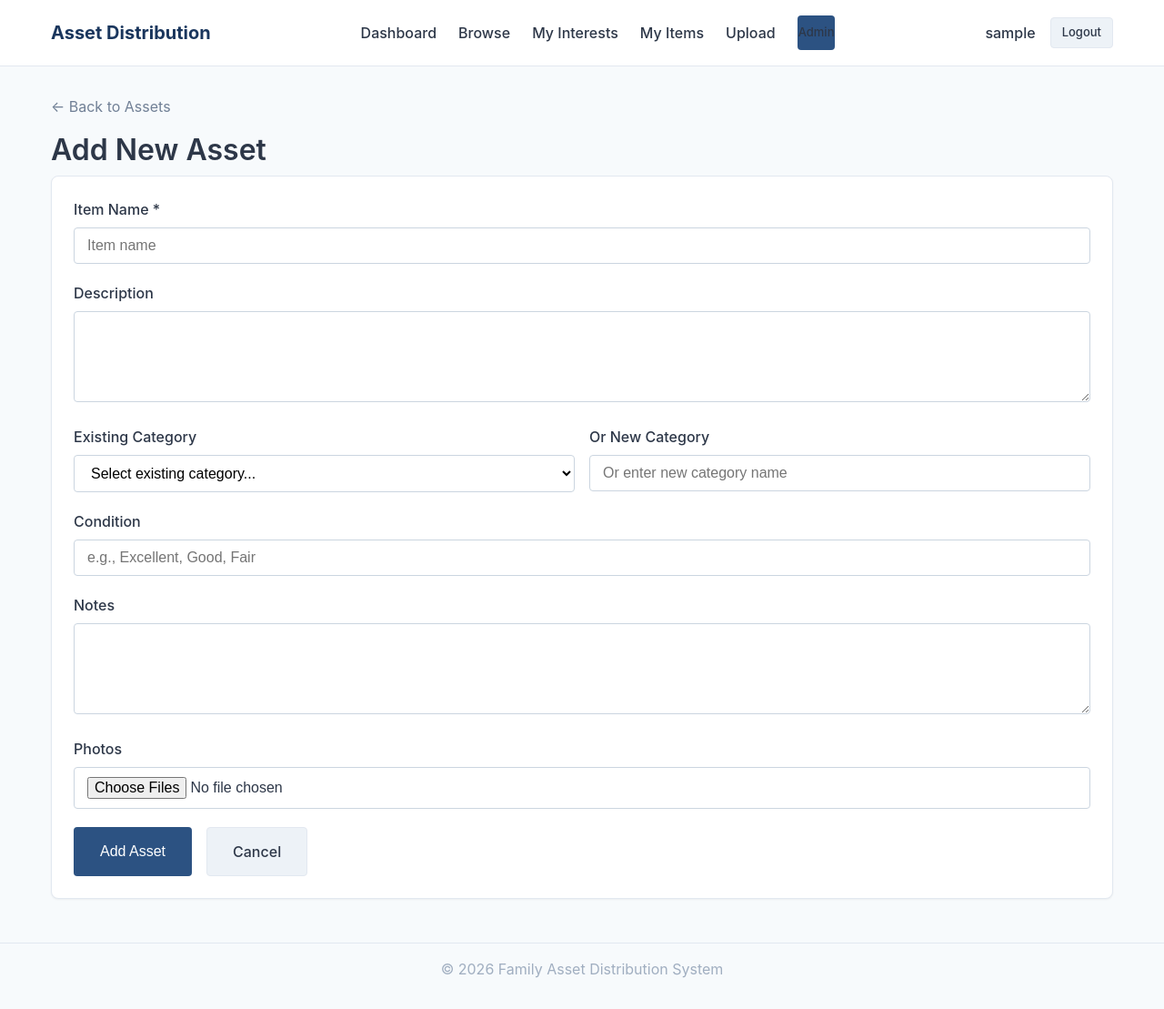
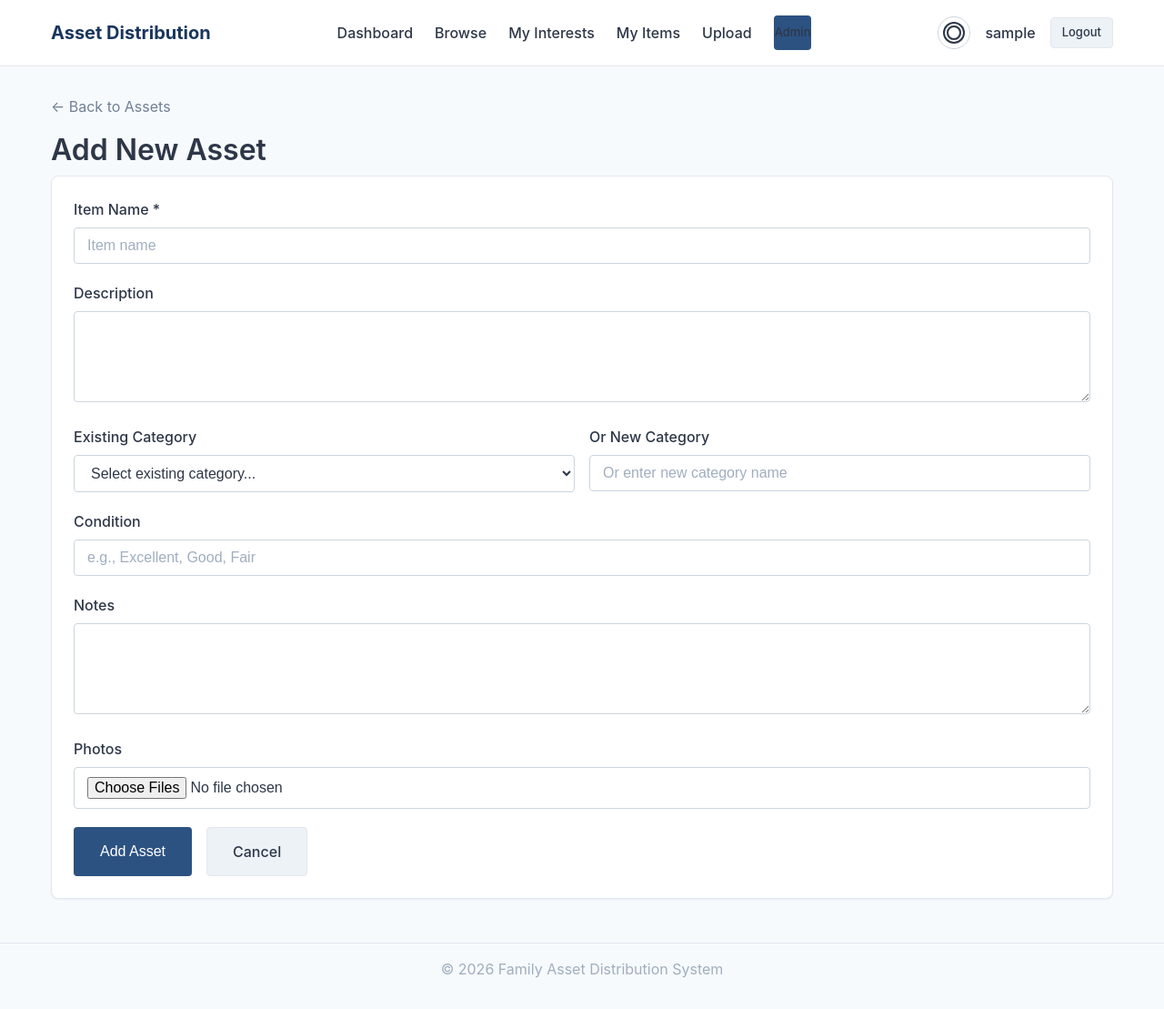
Before and after one commit to darrenmcewan/Asset-Distribution, a Django app: page /admin-panel/assets/add/ in a window 1280 px wide. Shown: the whole page at 91% size. Run offline with Django 4.2, Linux system fonts and the light colour scheme; the visitor is signed in with stand-in values (Sample User, id 1); data that the repository does not hold is empty.

Commit message:
Implement dark mode theme support with toggle functionality

```diff
--- a/static/css/style.css
+++ b/static/css/style.css
@@ -7,6 +7,7 @@
    CSS Variables
    ============================================================================ */
 :root {
+    color-scheme: light;
     --color-primary: #2c5282;
     --color-primary-dark: #1a365d;
     --color-primary-light: #4299e1;
@@ -189,6 +219,52 @@ p {
     color: var(--color-text);
 }
 
+.theme-toggle {
+    width: 2.25rem;
+    height: 2.25rem;
+    display: inline-flex;
+    align-items: center;
+    justify-content: center;
+    border: 1px solid var(--color-border-dark);
+    border-radius: 9999px;
+    background-color: var(--color-bg-white);
+    color: var(--color-text);
+    cursor: pointer;
+    transition: background-color 0.15s ease, border-color 0.15s ease, color 0.15s ease;
+}
+
+.theme-toggle:hover {
+    border-color: var(--color-primary);
+    color: var(--color-primary);
+}
+
+.theme-toggle:focus-visible {
+    outline: none;
+    box-shadow: 0 0 0 3px rgba(66, 153, 225, 0.25);
+}
+
+.theme-toggle-icon {
+    width: 1rem;
+    height: 1rem;
+    background-color: transparent;
+    border: 2px solid currentColor;
+    border-radius: 50%;
+    box-shadow: 0 0 0 2px var(--color-bg-white), 0 0 0 4px currentColor;
+}
+
+html[data-theme="dark"] .theme-toggle-icon {
+    background-color: currentColor;
+    border-color: currentColor;
+    box-shadow: inset -0.35rem -0.2rem 0 0 var(--color-bg-white);
+}
+
+.auth-theme-toggle {
+    position: fixed;
+    top: 1rem;
+    right: 1rem;
+    z-index: 10;
+}
+
 /* ============================================================================
    Cards
    ============================================================================ */
@@ -311,19 +387,41 @@ p {
 
 .form-input,
 .form-select,
-.form-textarea {
+.form-textarea,
+input[type="email"],
+input[type="number"],
+input[type="password"],
+input[type="search"],
+input[type="text"],
+select,
+textarea {
     width: 100%;
     padding: 0.625rem 0.875rem;
     font-size: 1rem;
     border: 1px solid var(--color-border-dark);
     border-radius: var(--radius-sm);
     background-color: var(--color-bg-white);
+    color: var(--color-text);
     transition: border-color 0.15s ease, box-shadow 0.15s ease;
+}
+
+.form-input::placeholder,
+.form-textarea::placeholder,
+input::placeholder,
+textarea::placeholder {
+    color: var(--color-text-muted);
 }
 
 .form-input:focus,
 .form-select:focus,
-.form-textarea:focus {
+.form-textarea:focus,
+input[type="email"]:focus,
+input[type="number"]:focus,
+input[type="password"]:focus,
+input[type="search"]:focus,
+input[type="text"]:focus,
+select:focus,
+textarea:focus {
     outline: none;
     border-color: var(--color-primary);
     box-shadow: 0 0 0 3px rgba(66, 153, 225, 0.15);
--- /dev/null
+++ b/static/js/theme.js
@@ -0,0 +1,51 @@
+(function () {
+    function preferredTheme() {
+        try {
+            var storedTheme = localStorage.getItem('theme');
+            if (storedTheme === 'dark' || storedTheme === 'light') {
+                return storedTheme;
+            }
+        } catch (error) {
+            return document.documentElement.dataset.theme === 'dark' ? 'dark' : 'light';
+        }
+
+        return window.matchMedia && window.matchMedia('(prefers-color-scheme: dark)').matches
+            ? 'dark'
+            : 'light';
+    }
+
+    function applyTheme(theme) {
+        if (theme === 'dark') {
+            document.documentElement.dataset.theme = 'dark';
+        } else {
+            document.documentElement.removeAttribute('data-theme');
+        }
+
+        document.querySelectorAll('[data-theme-toggle]').forEach(function (button) {
+            var isDark = theme === 'dark';
+            button.setAttribute('aria-pressed', isDark ? 'true' : 'false');
+            button.setAttribute('aria-label', isDark ? 'Switch to light mode' : 'Switch to dark mode');
+            button.setAttribute('title', isDark ? 'Switch to light mode' : 'Switch to dark mode');
+        });
+    }
+
+    function saveTheme(theme) {
+        try {
+            localStorage.setItem('theme', theme);
+        } catch (error) {
+            return;
+        }
+    }
+
+    document.addEventListener('DOMContentLoaded', function () {
+        applyTheme(preferredTheme());
+
+        document.querySelectorAll('[data-theme-toggle]').forEach(function (button) {
+            button.addEventListener('click', function () {
+                var nextTheme = document.documentElement.dataset.theme === 'dark' ? 'light' : 'dark';
+                saveTheme(nextTheme);
+                applyTheme(nextTheme);
+            });
+        });
+    });
+})();
--- a/templates/admin_login.html
+++ b/templates/admin_login.html
@@ -5,9 +5,11 @@
     <meta charset="UTF-8">
     <meta name="viewport" content="width=device-width, initial-scale=1.0">
     <title>Admin Login - Asset Distribution</title>
+    {% include 'includes/theme_init.html' %}
     <link rel="stylesheet" href="{% static 'css/style.css' %}">
 </head>
 <body>
+    <div class="auth-theme-toggle">{% include 'includes/theme_toggle.html' %}</div>
     <div class="login-container">
         <div class="login-box">
             <h1 class="login-title">Admin Login</h1>
@@ -41,5 +43,6 @@
             </div>
         </div>
     </div>
+    <script src="{% static 'js/theme.js' %}"></script>
 </body>
 </html>
--- a/templates/base.html
+++ b/templates/base.html
@@ -5,6 +5,7 @@
     <meta charset="UTF-8">
     <meta name="viewport" content="width=device-width, initial-scale=1.0">
     <title>{% block title %}Asset Distribution{% endblock %}</title>
+    {% include 'includes/theme_init.html' %}
     <link rel="stylesheet" href="{% static 'css/style.css' %}">
     {% block extra_css %}{% endblock %}
 </head>
@@ -24,6 +25,7 @@
                         {% if user.is_staff %}<a href="{% url 'admin_panel' %}" class="btn btn-sm btn-primary">Admin</a>{% endif %}
                     </nav>
                     <div class="user-info">
+                        {% include 'includes/theme_toggle.html' %}
                         <span><strong class="user-name">{{ user.username }}</strong>{% if user_branch %} <span class="text-muted">({{ user_branch.name }})</span>{% endif %}</span>
                         <a href="{% url 'logout' %}" class="btn btn-sm btn-secondary">Logout</a>
                     </div>
@@ -41,6 +43,7 @@
             <div class="container"><p>&copy; 2026 Family Asset Distribution System</p></div>
         </footer>
     </div>
+    <script src="{% static 'js/theme.js' %}"></script>
     {% block extra_js %}{% endblock %}
 </body>
 </html>
--- a/templates/identity_select.html
+++ b/templates/identity_select.html
@@ -5,9 +5,11 @@
     <meta charset="UTF-8">
     <meta name="viewport" content="width=device-width, initial-scale=1.0">
     <title>Select Your Identity - Asset Distribution</title>
+    {% include 'includes/theme_init.html' %}
     <link rel="stylesheet" href="{% static 'css/style.css' %}">
 </head>
 <body>
+    <div class="auth-theme-toggle">{% include 'includes/theme_toggle.html' %}</div>
     <div class="container" style="padding: 2rem 1rem;">
         <div style="text-align: center; margin-bottom: 2rem;">
             <h1>Who are you?</h1>
@@ -39,5 +41,6 @@
             <a href="{% url 'logout' %}" class="text-muted">← Back to Login</a>
         </div>
     </div>
+    <script src="{% static 'js/theme.js' %}"></script>
 </body>
 </html>
--- /dev/null
+++ b/templates/includes/theme_init.html
@@ -0,0 +1,13 @@
+<script>
+    (function () {
+        try {
+            var theme = localStorage.getItem('theme');
+            if (!theme && window.matchMedia('(prefers-color-scheme: dark)').matches) {
+                theme = 'dark';
+            }
+            if (theme === 'dark') {
+                document.documentElement.dataset.theme = 'dark';
+            }
+        } catch (error) {}
+    })();
+</script>
--- /dev/null
+++ b/templates/includes/theme_toggle.html
@@ -0,0 +1,3 @@
+<button type="button" class="theme-toggle" data-theme-toggle aria-label="Switch to dark mode" title="Switch to dark mode">
+    <span class="theme-toggle-icon" aria-hidden="true"></span>
+</button>
--- a/templates/login.html
+++ b/templates/login.html
@@ -5,9 +5,11 @@
     <meta charset="UTF-8">
     <meta name="viewport" content="width=device-width, initial-scale=1.0">
     <title>Login - Asset Distribution</title>
+    {% include 'includes/theme_init.html' %}
     <link rel="stylesheet" href="{% static 'css/style.css' %}">
 </head>
 <body>
+    <div class="auth-theme-toggle">{% include 'includes/theme_toggle.html' %}</div>
     <div class="login-container">
         <div class="login-box">
             <h1 class="login-title">Asset Distribution</h1>
@@ -24,5 +26,6 @@
             <div style="text-align: center; margin-top: 1.5rem; padding-top: 1.5rem; border-top: 1px solid var(--color-border);">Don't have an account? <a href="{% url 'signup' %}">Sign up</a></div>
         </div>
     </div>
+    <script src="{% static 'js/theme.js' %}"></script>
 </body>
 </html>
--- a/templates/registration/password_reset_complete.html
+++ b/templates/registration/password_reset_complete.html
@@ -2,11 +2,14 @@
 <!DOCTYPE html>
 <html><head>
 <meta charset="UTF-8"><title>Password Reset Complete</title>
+{% include 'includes/theme_init.html' %}
 <link rel="stylesheet" href="{% static 'css/style.css' %}">
 </head><body>
+<div class="auth-theme-toggle">{% include 'includes/theme_toggle.html' %}</div>
 <div class="login-container"><div class="login-box">
 <h1 class="login-title">Password Updated</h1>
 <p>Your password has been reset successfully.</p>
 <div style="text-align: center; margin-top: 1.5rem;"><a href="{% url 'login' %}" class="btn btn-primary">Log in</a></div>
 </div></div>
+<script src="{% static 'js/theme.js' %}"></script>
 </body></html>
--- a/templates/registration/password_reset_confirm.html
+++ b/templates/registration/password_reset_confirm.html
@@ -2,8 +2,10 @@
 <!DOCTYPE html>
 <html><head>
 <meta charset="UTF-8"><title>Set New Password</title>
+{% include 'includes/theme_init.html' %}
 <link rel="stylesheet" href="{% static 'css/style.css' %}">
 </head><body>
+<div class="auth-theme-toggle">{% include 'includes/theme_toggle.html' %}</div>
 <div class="login-container"><div class="login-box">
 {% if validlink %}
 <h1 class="login-title">Set New Password</h1>
@@ -17,4 +19,5 @@
 <p>This password reset link is invalid or has expired. Please <a href="{% url 'password_reset' %}">request a new one</a>.</p>
 {% endif %}
 </div></div>
+<script src="{% static 'js/theme.js' %}"></script>
 </body></html>
--- a/templates/registration/password_reset_done.html
+++ b/templates/registration/password_reset_done.html
@@ -2,12 +2,15 @@
 <!DOCTYPE html>
 <html><head>
 <meta charset="UTF-8"><title>Email Sent</title>
+{% include 'includes/theme_init.html' %}
 <link rel="stylesheet" href="{% static 'css/style.css' %}">
 </head><body>
+<div class="auth-theme-toggle">{% include 'includes/theme_toggle.html' %}</div>
 <div class="login-container"><div class="login-box">
 <h1 class="login-title">Check Your Email</h1>
 <p>If an account exists for the email you entered, we've sent password reset instructions. Check your inbox and spam folder.</p>
 <p class="text-muted" style="margin-top: 1rem;">If you don't receive an email within a few minutes, contact a family administrator — they can reset your password manually.</p>
 <div style="text-align: center; margin-top: 1.5rem;"><a href="{% url 'login' %}" class="btn btn-secondary">Back to login</a></div>
 </div></div>
+<script src="{% static 'js/theme.js' %}"></script>
 </body></html>
--- a/templates/registration/password_reset_form.html
+++ b/templates/registration/password_reset_form.html
@@ -2,8 +2,10 @@
 <!DOCTYPE html>
 <html><head>
 <meta charset="UTF-8"><title>Reset Password</title>
+{% include 'includes/theme_init.html' %}
 <link rel="stylesheet" href="{% static 'css/style.css' %}">
 </head><body>
+<div class="auth-theme-toggle">{% include 'includes/theme_toggle.html' %}</div>
 <div class="login-container"><div class="login-box">
 <h1 class="login-title">Reset Password</h1>
 <p class="login-subtitle">Enter your email and we'll send a reset link.</p>
@@ -14,4 +16,5 @@
 </form>
 <div style="text-align: center; margin-top: 1rem;"><a href="{% url 'login' %}" class="text-muted">Back to login</a></div>
 </div></div>
+<script src="{% static 'js/theme.js' %}"></script>
 </body></html>
--- a/templates/signup.html
+++ b/templates/signup.html
@@ -5,9 +5,11 @@
     <meta charset="UTF-8">
     <meta name="viewport" content="width=device-width, initial-scale=1.0">
     <title>Sign Up - Asset Distribution</title>
+    {% include 'includes/theme_init.html' %}
     <link rel="stylesheet" href="{% static 'css/style.css' %}">
 </head>
 <body>
+    <div class="auth-theme-toggle">{% include 'includes/theme_toggle.html' %}</div>
     <div class="login-container">
         <div class="login-box" style="max-width: 480px;">
             <h1 class="login-title">Create an Account</h1>
@@ -26,5 +28,6 @@
             <div style="text-align: center; margin-top: 1.5rem; padding-top: 1.5rem; border-top: 1px solid var(--color-border);">Already have an account? <a href="{% url 'login' %}">Log in</a></div>
         </div>
     </div>
+    <script src="{% static 'js/theme.js' %}"></script>
 </body>
 </html>
```
Also changed, not shown: other parts of static/css/style.css (+78 -0 lines).
